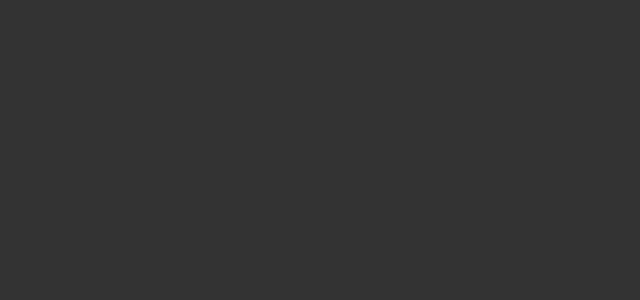
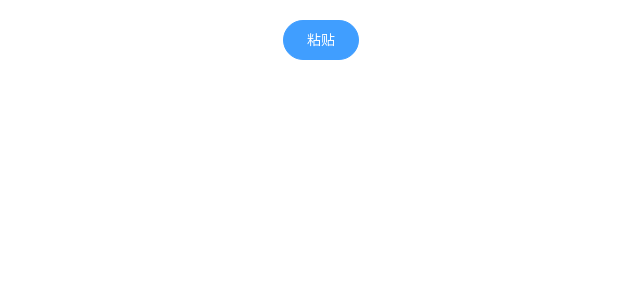
Before and after one commit to Flandre/clipboard-demo, a Vue app: page / in a window 1280 px wide. Shown: the top 300 px of the page, without its empty margins (57-697 px from the left). Built offline with nearby package versions, Linux system fonts and the light colour scheme.

Commit message:
update project

```diff
--- a/src/App.vue
+++ b/src/App.vue
@@ -26,7 +26,7 @@ html, body {
 }
 #app {
 	min-height: 100vh;
-	background-color: #333;
+	//background-color: #333;
 	box-sizing: border-box;
 	padding: 20px;
 	display: flex;
--- a/src/components/ImageView.vue
+++ b/src/components/ImageView.vue
@@ -1,17 +1,23 @@
 <template>
 	<div class="image-view">
-
+		<img v-if="data" :src="data" alt="image"/>
 	</div>
 </template>
 
 <script>
 export default {
-	name: "ImageView"
+	name: "ImageView",
+	props: ['data']
 }
 </script>
 
 <style lang="scss" scoped>
 .image-view {
-
+	margin-bottom: 10px;
+	img {
+		display: block;
+		max-width: 100%;
+		height: auto;
+	}
 }
 </style>
--- /dev/null
+++ b/src/components/TextView.vue
@@ -0,0 +1,22 @@
+<template>
+	<p v-if="data" class="text-view">{{data}}</p>
+</template>
+
+<script>
+export default {
+	name: "TextView",
+	props: ['data']
+}
+</script>
+
+<style lang="scss" scoped>
+.text-view {
+	display: block;
+	width: 100%;
+	font-size: 16px;
+	margin-bottom: 10px;
+	word-break: break-all;
+	text-align: left;
+}
+
+</style>
--- a/src/views/Clipboard.vue
+++ b/src/views/Clipboard.vue
@@ -1,10 +1,21 @@
 <template>
 	<div class="clipboard-main">
-
+		<div class="print-panel">
+			<el-button type="primary" round @click="pasteClipboard">粘贴</el-button>
+		</div>
+		<div class="paste-board">
+			<component
+				v-for="(item, index) in itemList"
+				:is="item.component"
+				:data="item.data"
+			/>
+		</div>
 	</div>
 </template>
 
 <script>
+import TextView from "../components/TextView";
+import ImageView from "../components/ImageView";
 export default {
 	name: "Clipboard",
 	data() {
@@ -12,12 +23,66 @@ export default {
 			itemList: []
 		}
 	},
-
+	components: {
+		TextView,
+		ImageView
+	},
+	methods: {
+		async pasteClipboard() {
+			let self = this
+			const permission = await navigator.permissions.query({ name: 'clipboard-read' });
+			if (permission.state === 'denied') {
+				throw new Error('Not allowed to read clipboard.');
+			}
+			const clipboardContents = await navigator.clipboard.read();
+			for (const item of clipboardContents) {
+				if(item.types.includes('text/plain')) {
+					const blob = await item.getType('text/plain')
+					const data = await (new Response(blob)).text()
+					self.itemList.push({
+						component: 'TextView',
+						data
+					})
+					return
+				}
+				if(item.types.filter(x => x.startsWith('image/'))) {
+					const type = item.types.filter(x => x.startsWith('image/'))[0]
+					const blob = await item.getType(type)
+					if(!blob) {
+						alert('no blob')
+						return
+					}
+					const data = URL.createObjectURL(blob)
+					self.itemList.push({
+						component: 'ImageView',
+						data
+					})
+					return
+				}
+				console.log(item)
+				alert('error item type')
+			}
+		}
+	}
 }
 </script>
 
 <style lang="scss" scoped>
 .clipboard-main {
-
+	width: 600px;
+	margin: 0 auto;
+	.print-panel {
+		margin-bottom: 20px;
+	}
+	.paste-board {
+		display: flex;
+		flex-direction: column;
+		align-items: center;
+	}
+}
+@media print {
+	.print-panel {
+		display: none;
+	}
 }
 </style>
```
